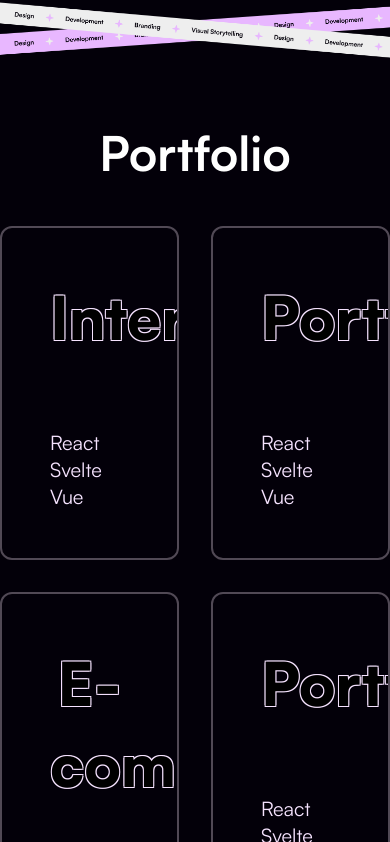
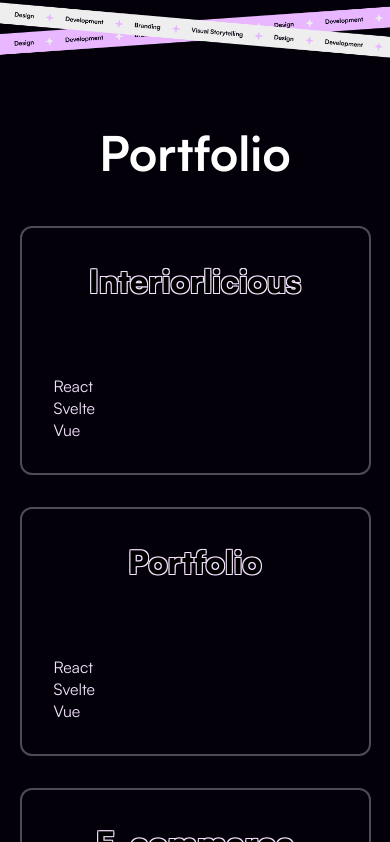
Before and after one commit to Dream-Code-Studio/dream-code-studio, a SvelteKit app: page / in a window 390 px wide. Shown: the part 842-1684 px from the top of the page. Built offline with nearby package versions, Linux system fonts and the light colour scheme.

Commit message:
Portfolio page made responsive

```diff
--- a/src/routes/sections/Portfolio/Portfolio.svelte
+++ b/src/routes/sections/Portfolio/Portfolio.svelte
@@ -40,6 +40,7 @@
 <style>
   .portfolio {
     max-width: 1200px;
+    width: 90%;
     margin: auto;
   }
   .title {
@@ -54,4 +55,9 @@
     grid-template-columns: 1fr 1fr;
     gap: 32px;
   }
+  @media (width < 900px) {
+    .cards {
+      grid-template-columns: 1fr;
+    }
+  }
 </style>
--- a/src/routes/sections/Portfolio/components/PortfolioCard.svelte
+++ b/src/routes/sections/Portfolio/components/PortfolioCard.svelte
@@ -31,6 +31,7 @@
     width: 100%;
     height: 100%;
     position: absolute;
+    background-position: center;
     top: 0;
     left: 0;
     z-index: -1;
@@ -61,4 +62,20 @@
     font-size: 20px;
     color: #f6e3ff;
   }
+  @media (width < 1100px) {
+    .title {
+      font-size: 40px;
+    }
+  }
+  @media (width < 400px) {
+    .title {
+      font-size: 32px;
+    }
+    .card {
+      padding: 32px;
+    }
+    .info {
+      font-size: 16px;
+    }
+  }
 </style>
```
